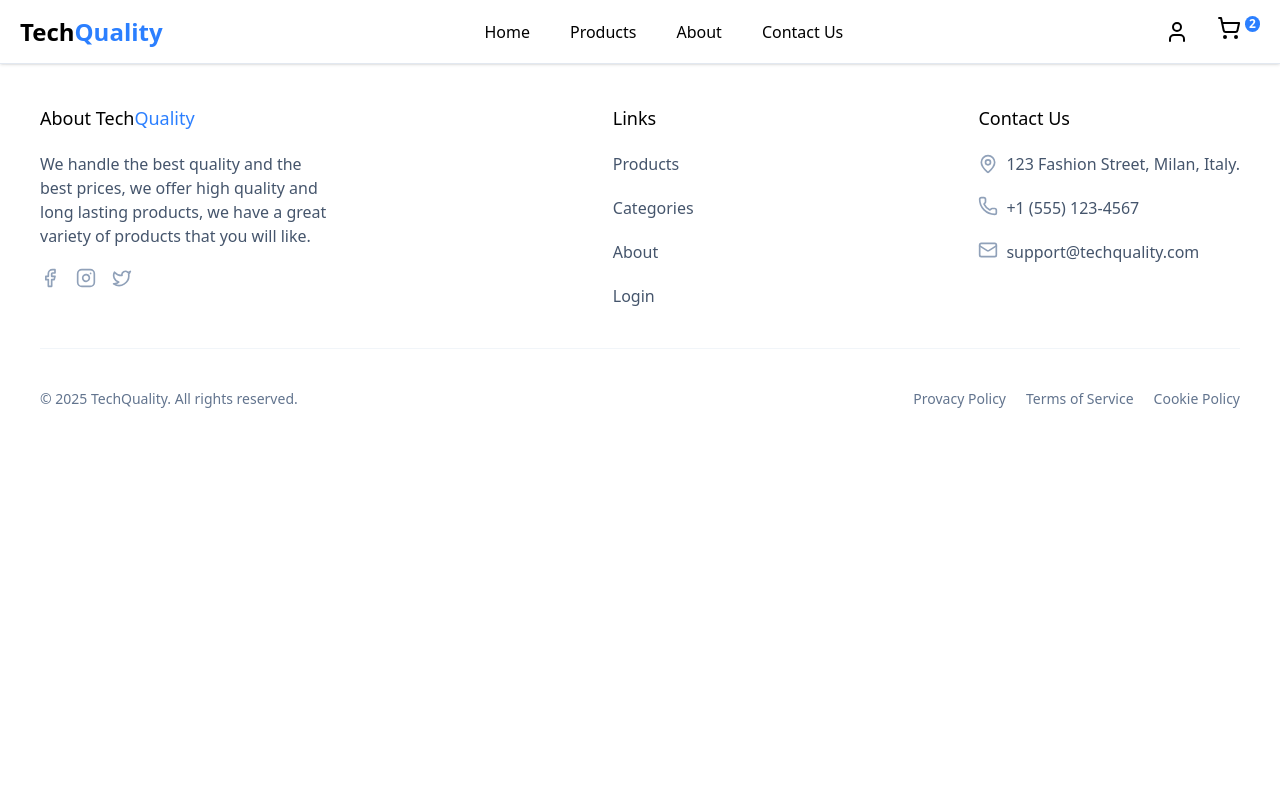
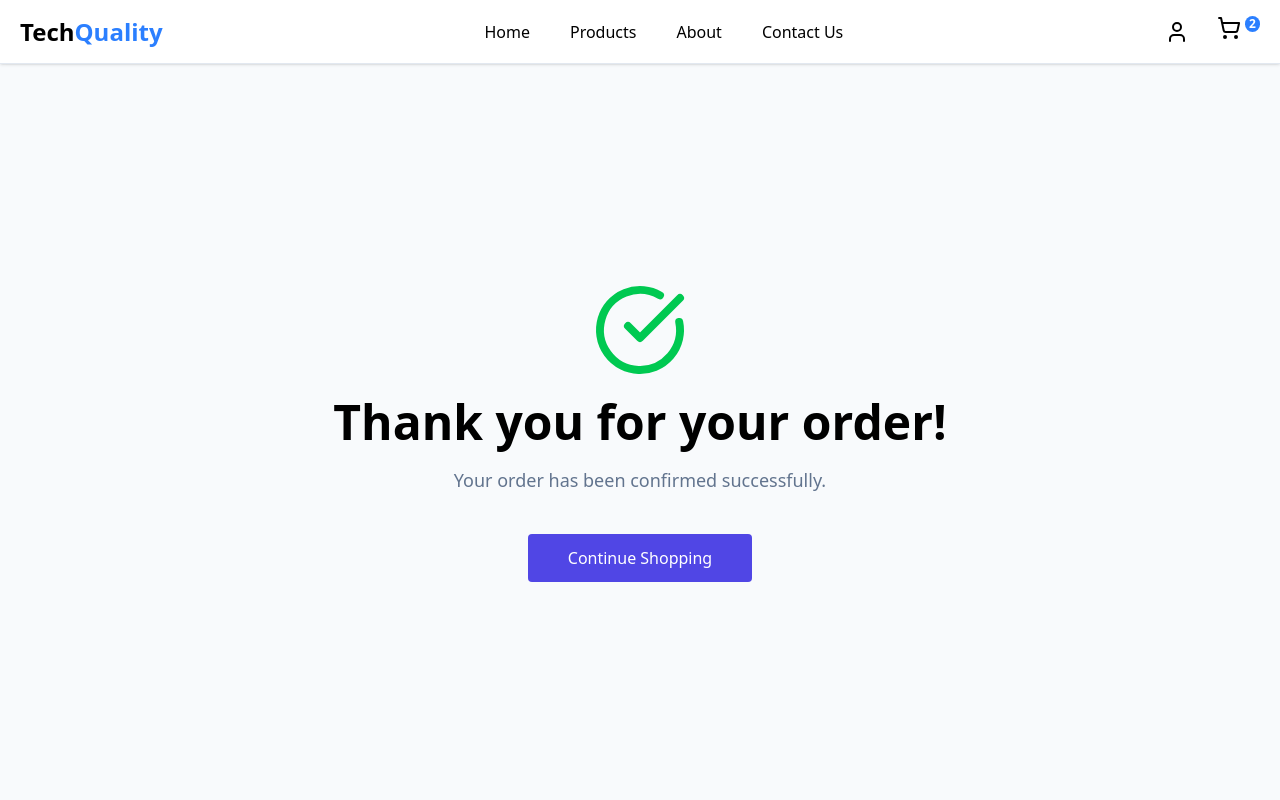
Before and after one commit to davidvchang/TechQuality---Ecommerce, a React (Vite) app in the folder frontend/: page /payment-accepted in a window 1280 px wide. Shown: the top 800 px of the page. Built offline with nearby package versions, Linux system fonts and the light colour scheme.

Commit message:
Add: PaymentAccept page - Version PC

```diff
--- a/frontend/src/App.tsx
+++ b/frontend/src/App.tsx
@@ -5,6 +5,7 @@ import Checkout from "./pages/Checkout";
 import Home from "./pages/Home"
 import { Route, Routes, BrowserRouter } from 'react-router-dom';
 import Review from "./pages/Review";
+import PaymentAccepted from "./pages/PaymentAccepted";
 
 function App() {
 
@@ -21,6 +22,7 @@ function App() {
               <Route path="/cart" element={<Cart/>}/>
               <Route path="/checkout" element={<Checkout/>}/>
               <Route path="/order-review" element={<Review/>}/>
+              <Route path="/payment-accepted" element={<PaymentAccepted/>}/>
           </Routes>
         </BrowserRouter>
       </div>
--- /dev/null
+++ b/frontend/src/pages/PaymentAccepted.tsx
@@ -0,0 +1,19 @@
+import React from 'react'
+import { CircleCheckBig } from 'lucide-react';
+
+const PaymentAccepted:React.FC = () => {
+  return (
+    <section className='w-full flex flex-col justify-center items-center bg-slate-50 gap-10' style={{height: "calc(100vh - 64px)"}}>
+        <div className='flex flex-col gap-5 items-center'>
+            <CircleCheckBig className='w-24 h-24 text-green-500'/>
+            <span className='text-5xl font-semibold'>Thank you for your order!</span>
+            <span className='text-slate-500 text-lg'>Your order has been confirmed successfully.</span>
+
+        </div>
+        <a href="/products" className='w-fit h-fit px-10 py-3 bg-[#5046E5] text-white rounded hover:brightness-95 hover:transition duration-300'>Continue Shopping</a>
+
+    </section>
+  )
+}
+
+export default PaymentAccepted
--- a/frontend/src/pages/Review.tsx
+++ b/frontend/src/pages/Review.tsx
@@ -97,7 +97,7 @@ const Review:React.FC = () => {
         </div>
 
         <div className='flex flex-col gap-5'>
-            <a href="" className='gap-2 min-w-96 w-[44rem] py-4 bg-blue-600 text-white font-medium flex justify-center items-center hover:bg-blue-500 hover:transition duration-300'><CircleCheckBig className='w-5 h-5 '/> Confirm Order</a>
+            <a href="/payment-accepted" className='gap-2 min-w-96 w-[44rem] py-4 bg-blue-600 text-white font-medium flex justify-center items-center hover:bg-blue-500 hover:transition duration-300'><CircleCheckBig className='w-5 h-5 '/> Confirm Order</a>
             <a href="" className='gap-2 min-w-96 w-[44rem] py-4 bg-white border border-slate-300 font-medium flex justify-center items-center hover:brightness-95 hover:transition duration-300'>Edit Order</a>
 
         </div>
```
